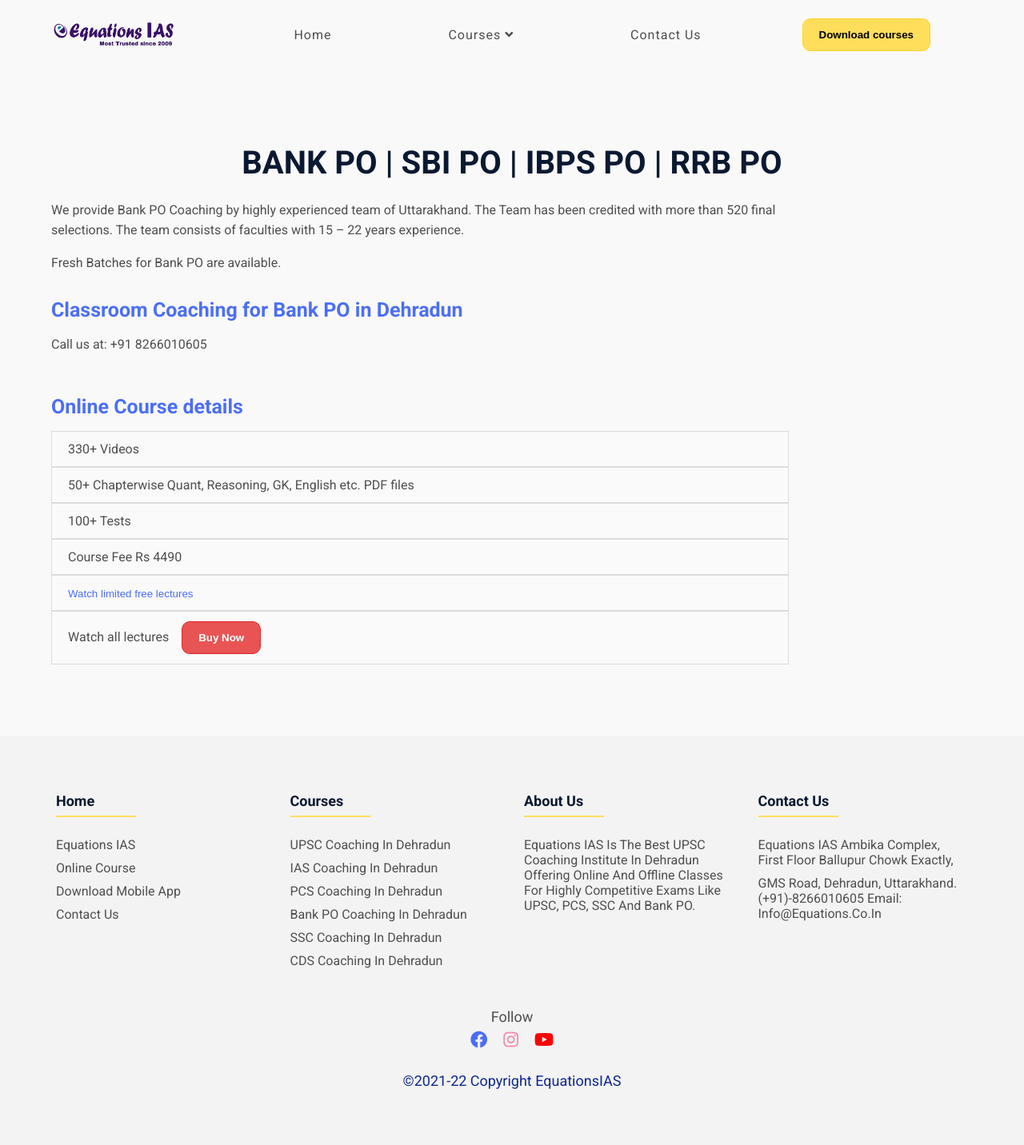
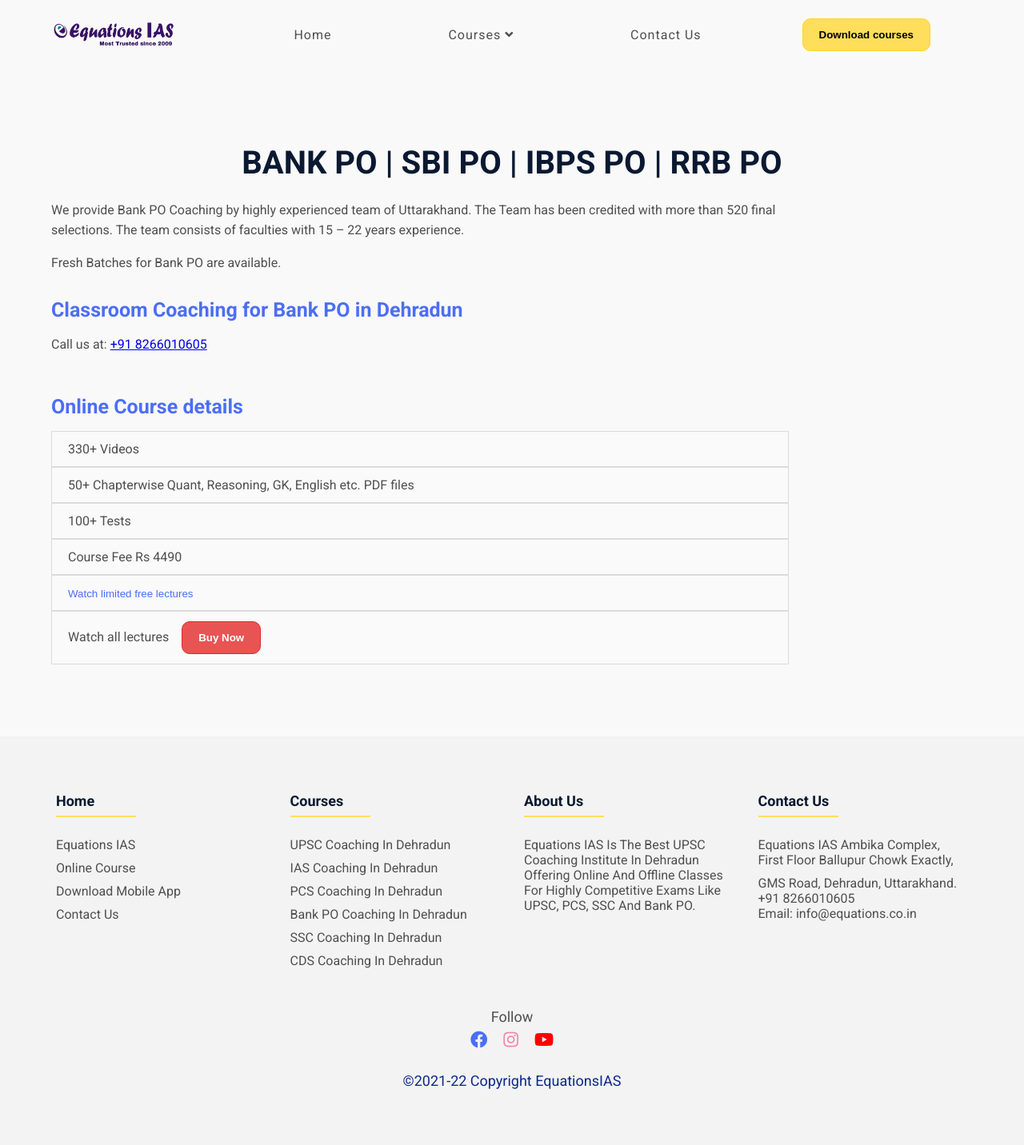
Before and after one commit to EquationsIAS/equations-website, a Jekyll site: the page built from bank-po-coaching-in-dehradun.html, in a window 1280 px wide. Shown: the whole page at 80% size. Built offline with Jekyll 4.4.1, drawn with Linux system fonts in a browser that asks for light colours; a script that is not in the unit is left out.

Commit message:
tel hyperlink

```diff
--- a/_includes/footer.html
+++ b/_includes/footer.html
@@ -36,7 +36,7 @@
                  <li><a href="#">Equations IAS Ambika complex, First Floor Ballupur Chowk exactly,</a></li>
                  <li><a href="#">GMS Road, Dehradun,
                     Uttarakhand.
-                    (+91)-8266010605
+                    <a href="tel:+918266010605">+91 8266010605</a>
                     Email: info@equations.co.in
                     </a></li>
 
--- a/bank-po-coaching-in-dehradun.html
+++ b/bank-po-coaching-in-dehradun.html
@@ -38,7 +38,7 @@
 
     <div>
       <h5 class="courses-h5">Classroom Coaching for Bank PO in Dehradun</h5>
-      <p class="courses-p">Call us at: +91 8266010605</p>
+      <p class="courses-p">Call us at: <a href="tel:+918266010605">+91 8266010605</a></p>
     </div>
     <br>
 
```
